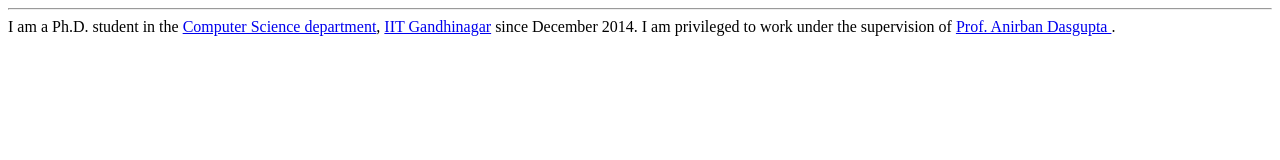
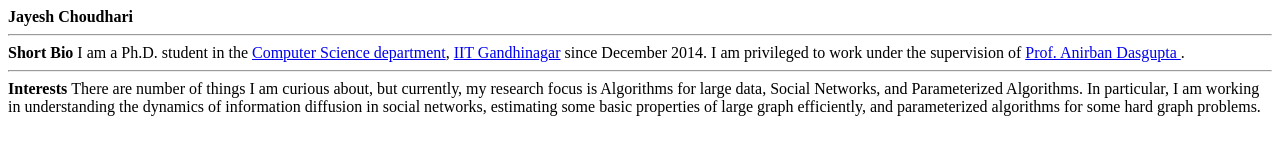
Before and after one commit to jayeshchoudhari/jc17-old.github.io, a plain HTML site: page index.html in a window 1280 px wide. Drawn offline with Linux system fonts and the light colour scheme.

Commit message:
adding Interests

```diff
--- a/index.html
+++ b/index.html
@@ -1,4 +1,12 @@
 <title>Jayesh Choudhari</title>
+
+<strong>Jayesh Choudhari</strong>
 <hr>
 
+<strong>Short Bio</strong>
 I am a Ph.D. student in the <a href="http://cs.iitgn.ac.in/"> Computer Science department</a>, <a href="http://www.iitgn.ac.in/"> IIT Gandhinagar</a> since December 2014. I am privileged to work under the supervision of <a href="https://sites.google.com/site/anirbandasgupta/"> Prof. Anirban Dasgupta </a>.
+
+<hr>
+
+<strong> Interests </strong>
+There are number of things I am curious about, but currently, my research focus is Algorithms for large data, Social Networks, and Parameterized Algorithms. In particular, I am working in understanding the dynamics of information diffusion in social networks, estimating some basic properties of large graph efficiently, and parameterized algorithms for some hard graph problems.
```
